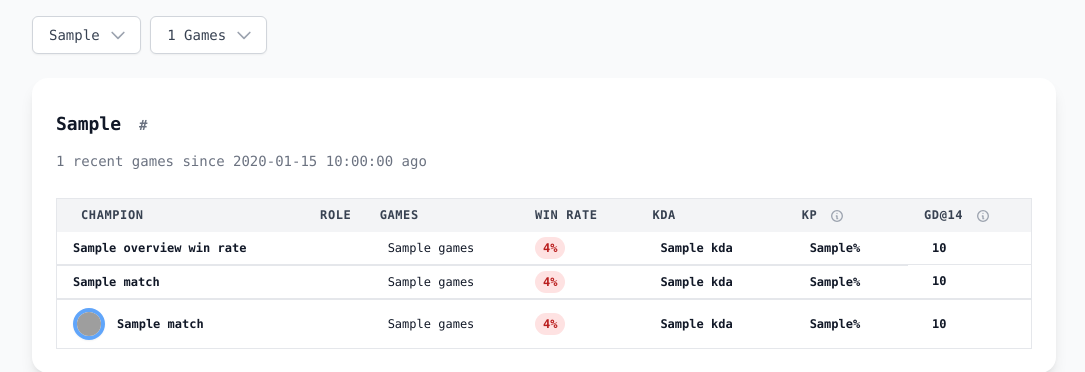
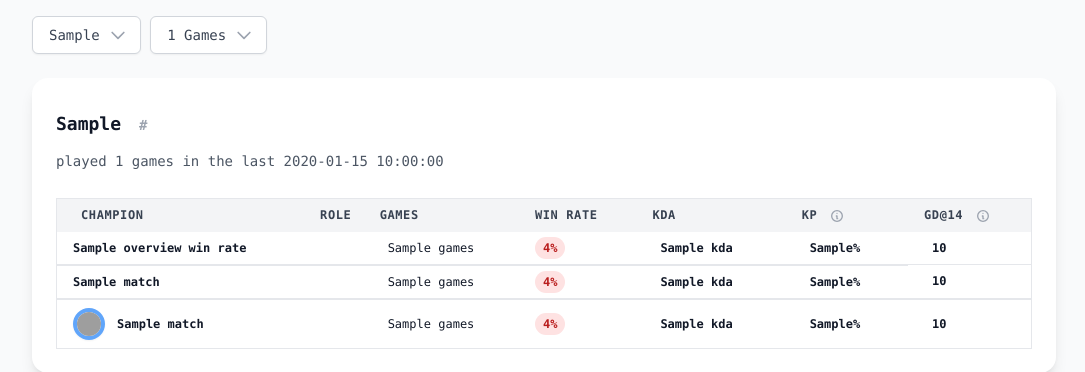
Before and after one commit to k801030/LOL-Analysis, a Python web app: template web/templates/champions.html in a window 1280 px wide. Shown: the top 372 px of the page, without its empty margins (96-1181 px from the left). Run offline with Jinja, Linux system fonts and the light colour scheme; the template is opened without the code that fills it: most values are stand-ins (such as "Sample title", 1, 10 or a date in 2020); some libraries are stand-ins or nearby versions; grey boxes are pictures that could not be loaded.

Commit message:
patch: update html style for overview

```diff
--- a/web/templates/champions.html
+++ b/web/templates/champions.html
@@ -119,9 +119,9 @@
         <h1 id="user-title" class="text-3xl font-semibold mb-6">
             {% set username_parts = selected_user.split('#') %}
             <span class="text-lg">{{ username_parts[0] }}</span>
-            <span class="text-gray-500 text-sm">#{{ username_parts[1] }}</span>
+            <span class="text-gray-400 text-sm">#{{ username_parts[1] }}</span>
             <br>
-            <span class="text-sm font-normal text-gray-500">{{ selected_game_count }} recent games since {{ time_diff }} ago</span>
+            <span class="text-sm font-normal text-gray-600">played {{ selected_game_count }} games in the last {{time_diff}}</span>
         </h1>
         <div class="overflow-x-auto">
 
```
